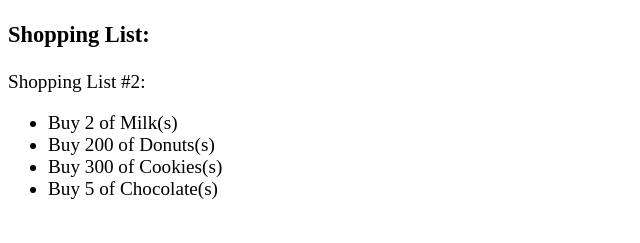
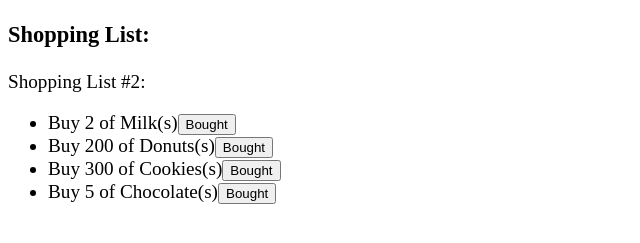
Before and after one commit to Rexie18/testForMod2, a plain HTML site: page index.html in a window 1280 px wide. Shown: the part 73-316 px from the top of the page, without its empty margins (0-640 px from the left). Drawn offline with Linux system fonts and the light colour scheme.

Commit message:
Update index.html

```diff
--- a/index.html
+++ b/index.html
@@ -18,7 +18,7 @@
 
       Shopping List #2:
        <ul>
-        <li ng-repeat="item in shoppingList2">Buy {{item.quantity}} of {{item.name}}(s)</li>
+        <li ng-repeat="item in shoppingList2">Buy {{item.quantity}} of {{item.name}}(s)<button> Bought</button></li>
       </ul>
 
     </div>
```
